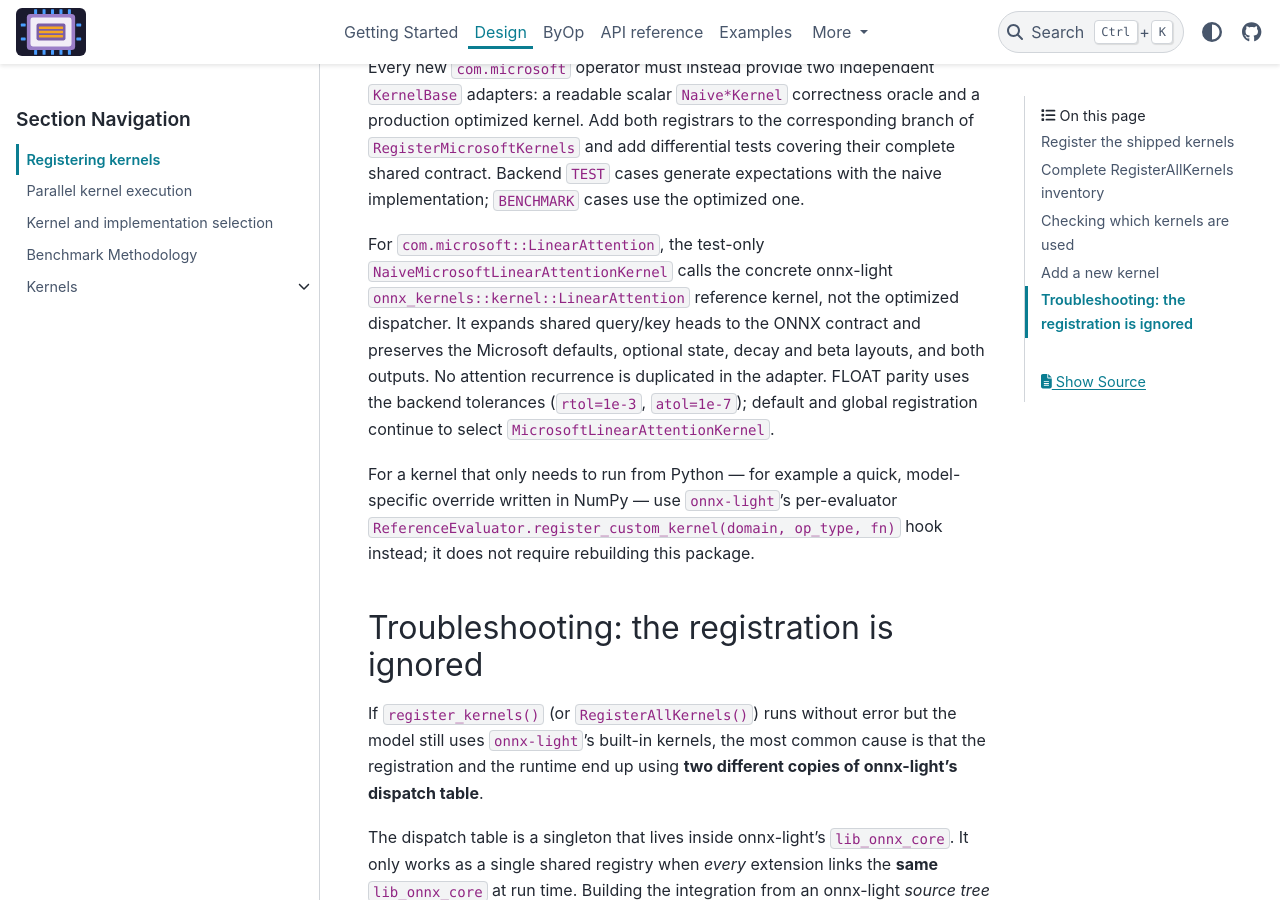
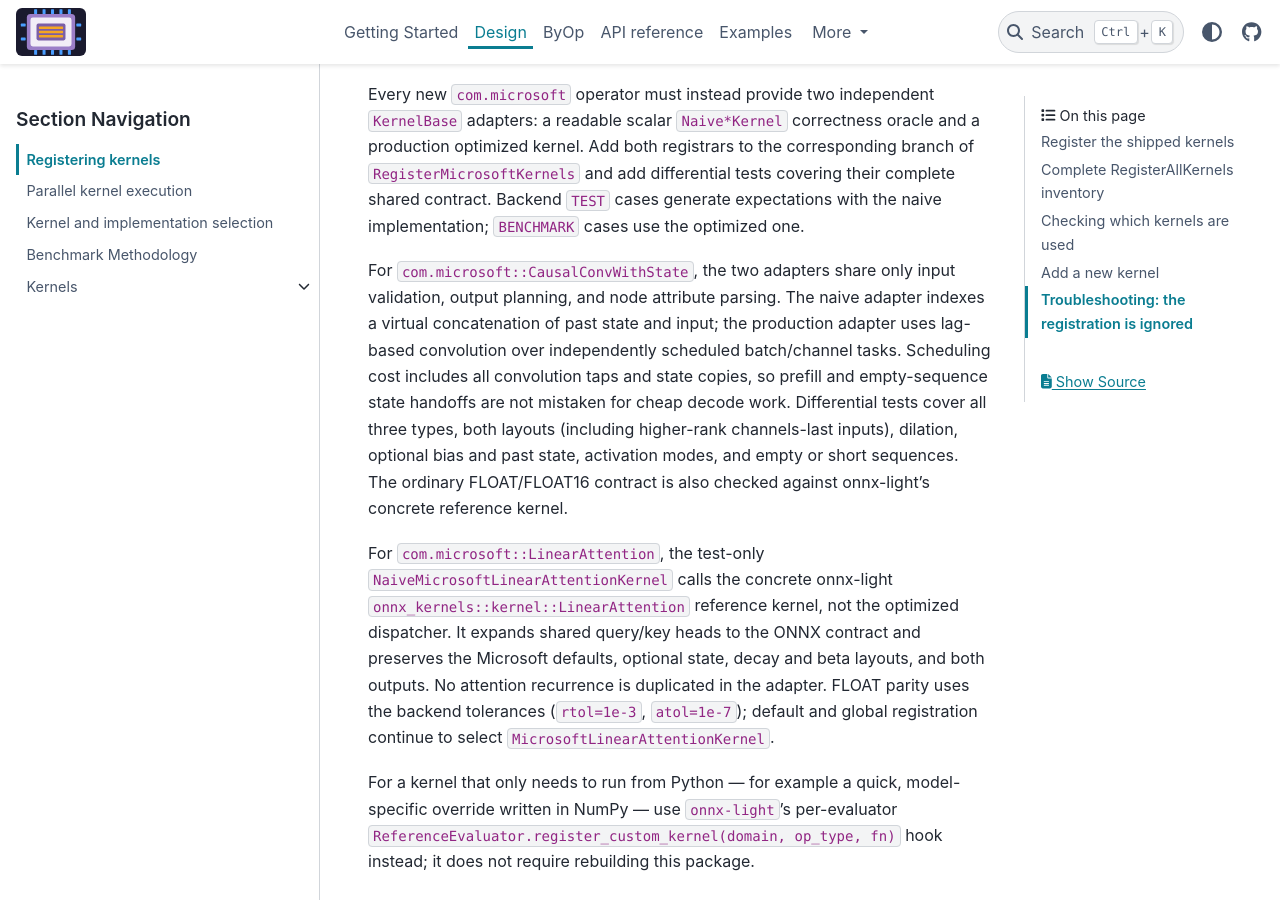
Before and after one commit to xadupre/onnx-light-cpu, a Sphinx documentation site: the page built from docs/design/registering_kernels.rst, in a window 1280 px wide and 900 px high, scrolled down 8675 px. Built offline with Sphinx 7.4.7 and the PyData theme 0.15.4, drawn with Linux system fonts in a browser that asks for light colours; pages that are not in the unit, such as notebooks, are missing from menus; some of the changed text lies outside the part shown.

Commit message:
Address CausalConvWithState review findings
Complete dtype naming and registration/schema inventories, account for convolution and state-copy scheduling cost, provide an independent naive adapter, and cover symbolic inference and runtime policy parity.

Co-authored-by: Copilot <223556219+Copilot@users.noreply.github.com>

```diff
--- a/docs/design/registering_kernels.rst
+++ b/docs/design/registering_kernels.rst
@@ -167,7 +167,7 @@ the default ONNX domain (the empty string is equivalent); ``ai.onnx.ml`` and
    "RegisterSwiGLUKernel", "ai.onnx", "SwiGLU"
    "RegisterTreeEnsembleKernel", "ai.onnx.ml", "TreeEnsemble"
    "RegisterVariadicElementwiseKernels", "ai.onnx", "Sum, Mean, Min, Max"
-   "RegisterMicrosoftKernels", "com.microsoft", "BiasGelu, CDist, GroupQueryAttention, LinearAttention, SkipLayerNormalization, SkipSimplifiedLayerNormalization"
+   "RegisterMicrosoftKernels", "com.microsoft", "BiasGelu, CDist, CausalConvWithState, GroupQueryAttention, LinearAttention, SkipLayerNormalization, SkipSimplifiedLayerNormalization"
    "RegisterMatMulNBitsKernel", "com.microsoft", "MatMulNBits"
    "RegisterMoEKernel", "com.microsoft", "MoE"
 
@@ -352,6 +352,17 @@ branch of ``RegisterMicrosoftKernels`` and add differential tests covering
 their complete shared contract. Backend ``TEST`` cases generate expectations
 with the naive implementation; ``BENCHMARK`` cases use the optimized one.
 
+For ``com.microsoft::CausalConvWithState``, the two adapters share only
+input validation, output planning, and node attribute parsing. The naive
+adapter indexes a virtual concatenation of past state and input; the production
+adapter uses lag-based convolution over independently scheduled batch/channel
+tasks. Scheduling cost includes all convolution taps and state copies, so
+prefill and empty-sequence state handoffs are not mistaken for cheap decode work.
+Differential tests cover all three types, both layouts (including higher-rank
+channels-last inputs), dilation, optional bias and past state, activation modes,
+and empty or short sequences. The ordinary FLOAT/FLOAT16 contract is also checked
+against onnx-light's concrete reference kernel.
+
 For ``com.microsoft::LinearAttention``, the test-only
 ``NaiveMicrosoftLinearAttentionKernel`` calls the concrete onnx-light
 ``onnx_kernels::kernel::LinearAttention`` reference kernel, not the optimized
```
Also changed, not shown: 11 other files.
